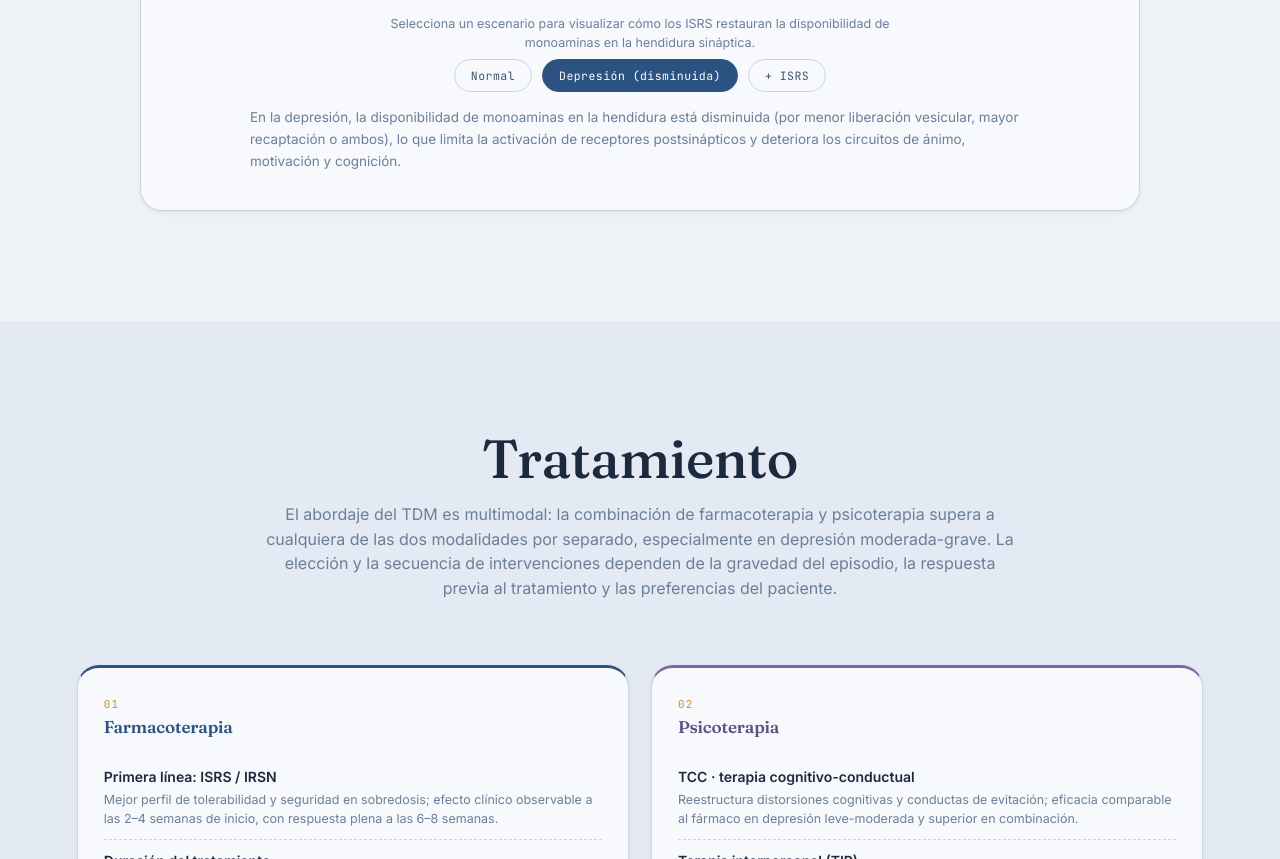
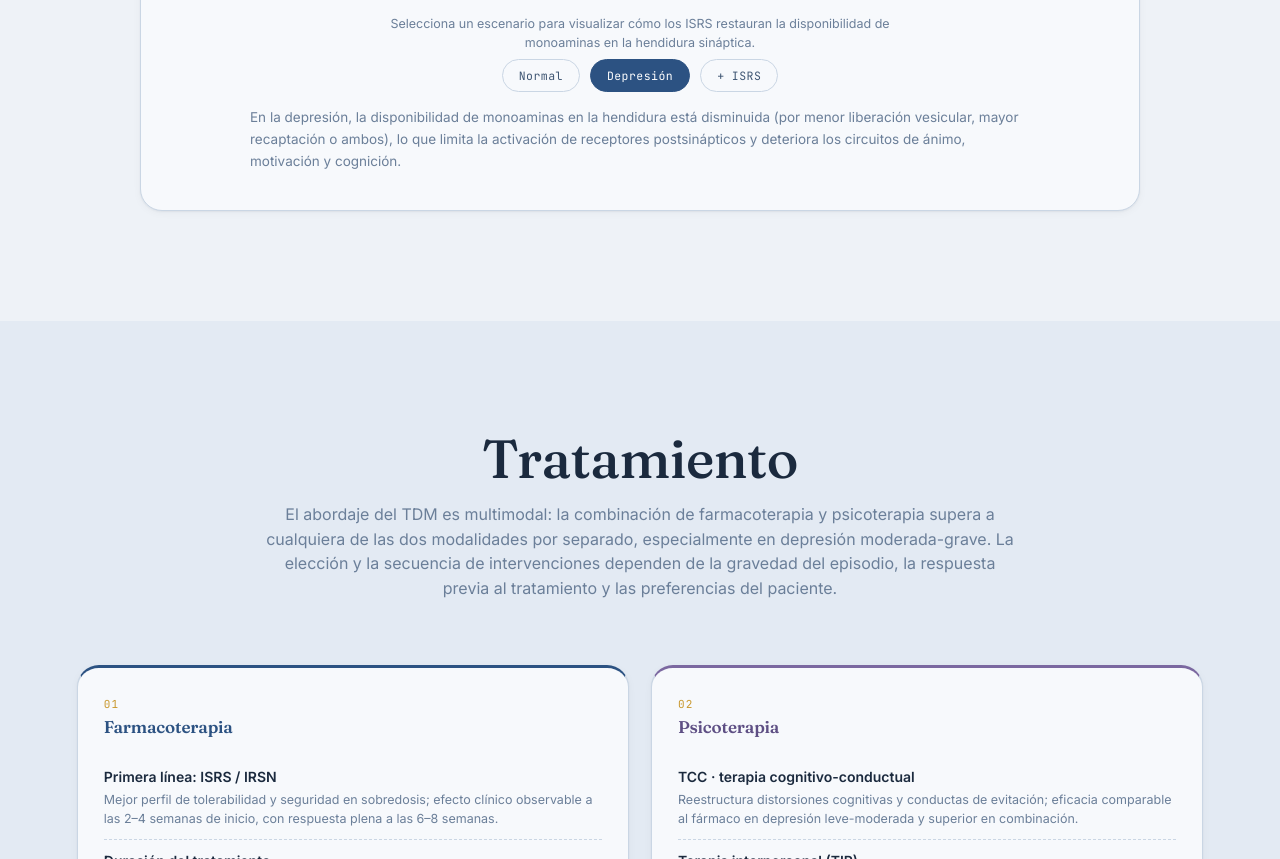
Before and after one commit to HaroldTaeter/farmacologia-tdm, a plain HTML site: page index.html in a window 1280 px wide. Shown: the part 4767-5626 px from the top of the page. Drawn offline with nearby package versions, Linux system fonts and the light colour scheme.

Commit message:
depression button changed

```diff
--- a/index.html
+++ b/index.html
@@ -385,7 +385,7 @@
     <p class="syn-mode-label">Selecciona un escenario para visualizar cómo los ISRS restauran la disponibilidad de monoaminas en la hendidura sináptica.</p>
     <div class="synapse-controls">
       <button class="btn-ghost" data-syn="normal">Normal</button>
-      <button class="btn-ghost active" data-syn="depression">Depresión (disminuida)</button>
+      <button class="btn-ghost active" data-syn="depression">Depresión</button>
       <button class="btn-ghost" data-syn="ssri">+ ISRS</button>
     </div>
     <p class="synapse-caption" id="synapse-caption">En la depresión, la disponibilidad de monoaminas en la hendidura está disminuida (por menor liberación vesicular, mayor recaptación o ambos), lo que limita la activación de receptores postsinápticos y deteriora los circuitos de ánimo, motivación y cognición.</p>
```
